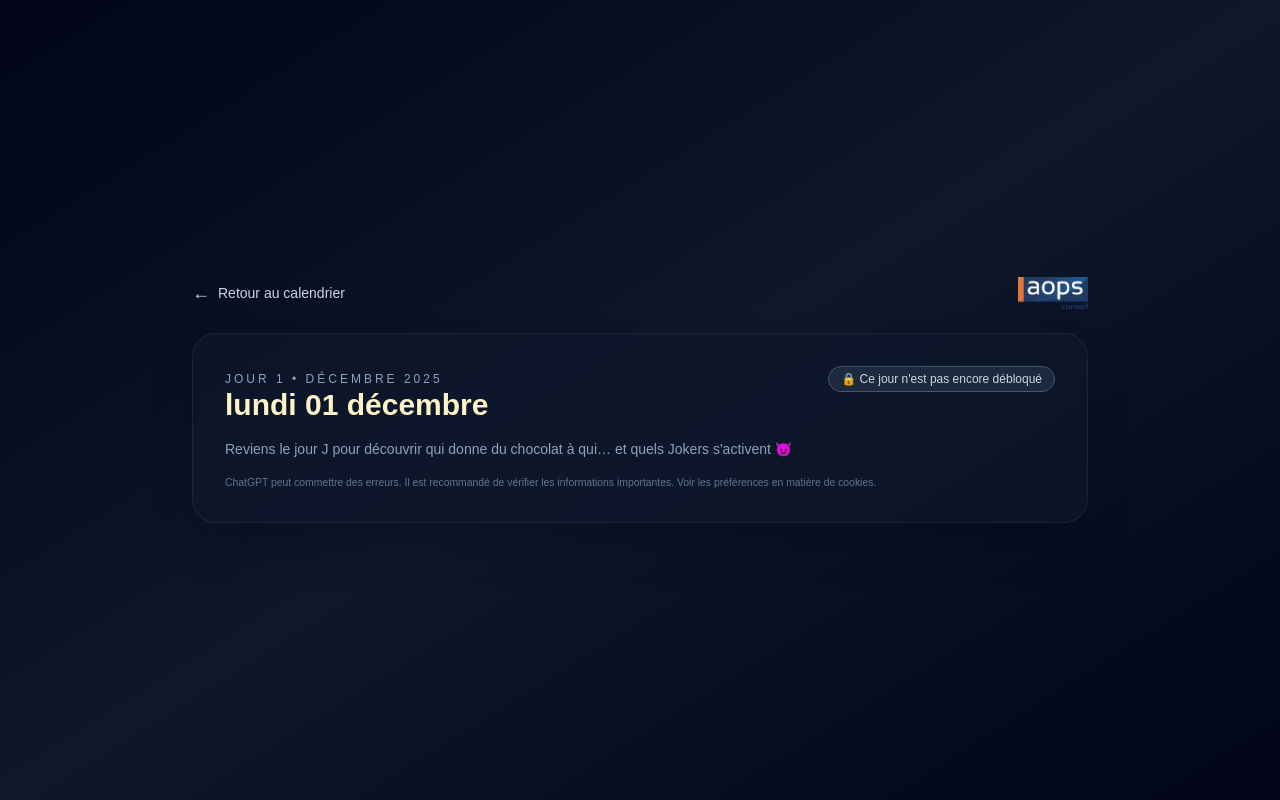
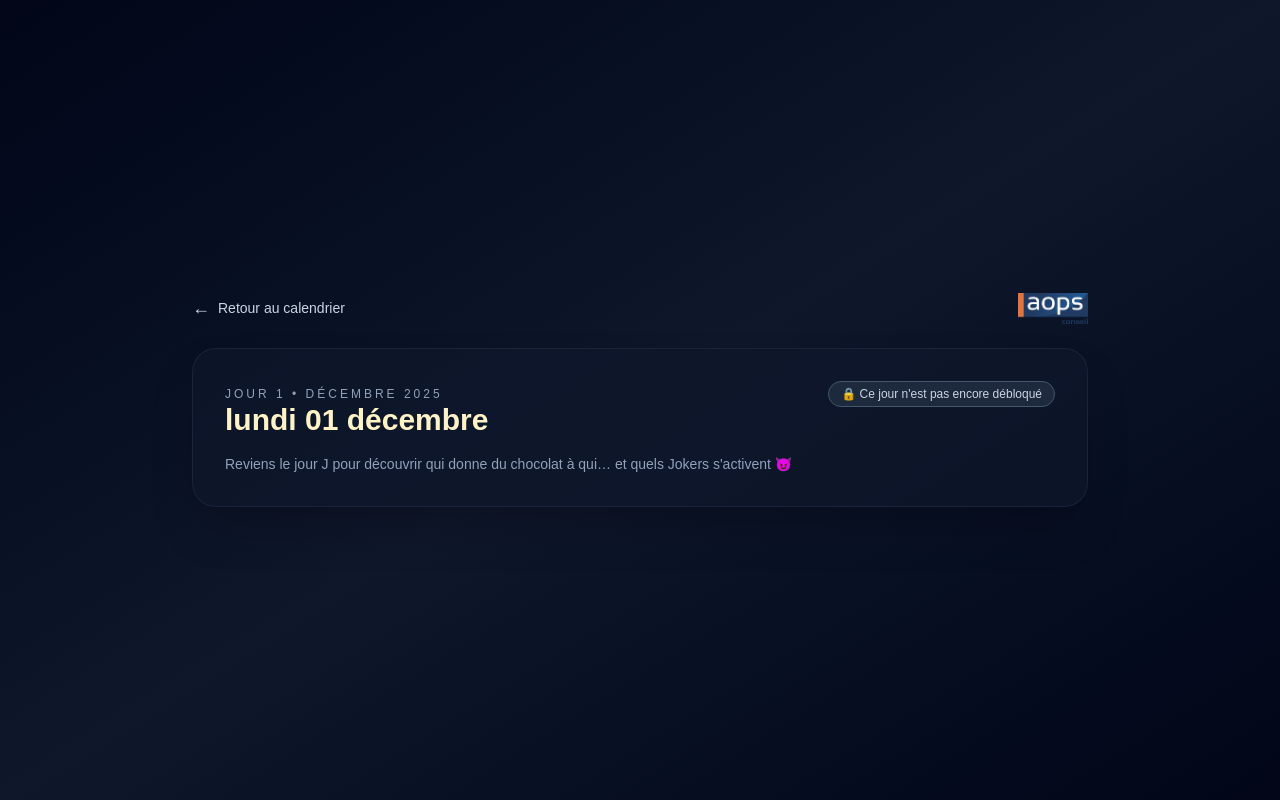
Before and after one commit to AopsConseil/merry_xmas, a Next.js app: page /jour/1 in a window 1280 px wide. Built offline with nearby package versions, Linux system fonts and the light colour scheme.

Commit message:
adding dynamic

```diff
--- a/app/jour/[day]/page.tsx
+++ b/app/jour/[day]/page.tsx
@@ -367,12 +367,6 @@ export default async function JourPage({
               </div>
             </>
           )}
-
-          <p className="mt-4 text-[0.65rem] text-slate-500">
-            ChatGPT peut commettre des erreurs. Il est recommandé de vérifier
-            les informations importantes. Voir les préférences en matière de
-            cookies.
-          </p>
         </div>
       </div>
     </main>
```
